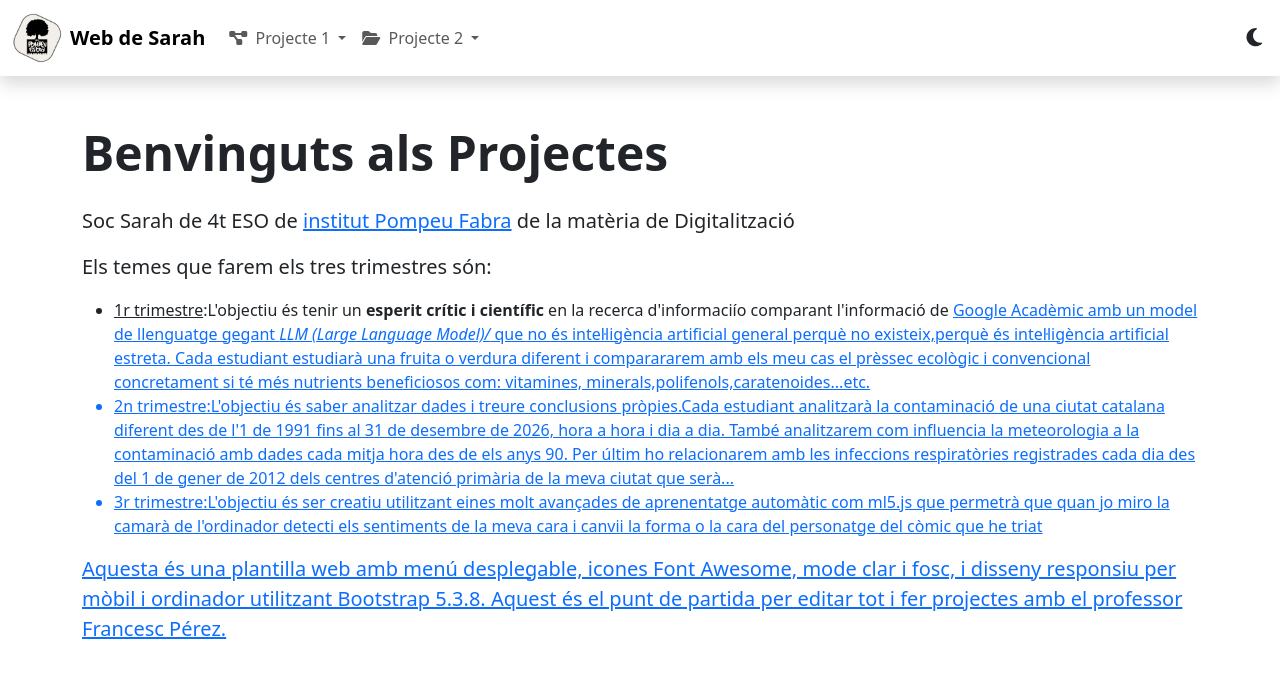
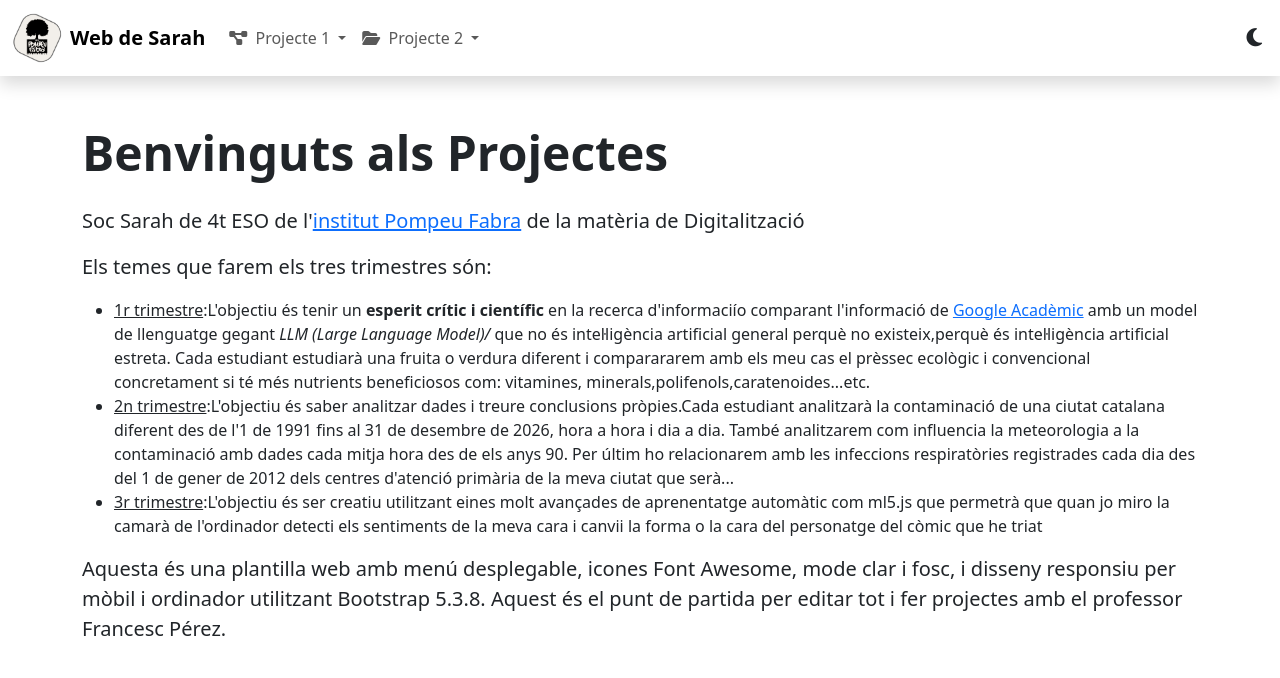
Before and after one commit to sospinapompeu/sospinapompeu.github.io, a plain HTML site: page index.html in a window 1280 px wide. Drawn offline with nearby package versions, Linux system fonts and the light colour scheme.

Commit message:
Update index.html

```diff
--- a/index.html
+++ b/index.html
@@ -108,12 +108,12 @@
   <!-- Contingut -->
   <main class="container py-5">
     <h1 class="display-5 fw-bold mb-4">Benvinguts als Projectes</h1>
-    <p class="lead"> Soc Sarah de 4t ESO de <a href="https://agora.xtec.cat/ies-pompeu-fabra-martorell/">institut Pompeu Fabra</a> de
+    <p class="lead"> Soc Sarah de 4t ESO de l'<a href="https://agora.xtec.cat/ies-pompeu-fabra-martorell/">institut Pompeu Fabra</a> de
       la matèria de Digitalització</p>
       <p class="lead"> Els temes que farem els tres trimestres són:
         <ul>
           <li><u>1r trimestre</u>:L'objectiu és tenir un <b> esperit crític i científic </b> en la recerca d'informaciío comparant l'informació
-            de <a href="https://scholar.google.com/?hl=ca/"> Google Acadèmic amb un model de llenguatge gegant
+            de <a href="https://scholar.google.com/?hl=ca/"> Google Acadèmic</a> amb un model de llenguatge gegant
              <i> LLM (Large Language Model)/</i> que no és
               intel·ligència artificial general perquè no existeix,perquè és intel·ligència artificial estreta.
           Cada estudiant estudiarà una fruita o verdura diferent i comparararem amb els meu cas el prèssec ecològic i convencional
```
